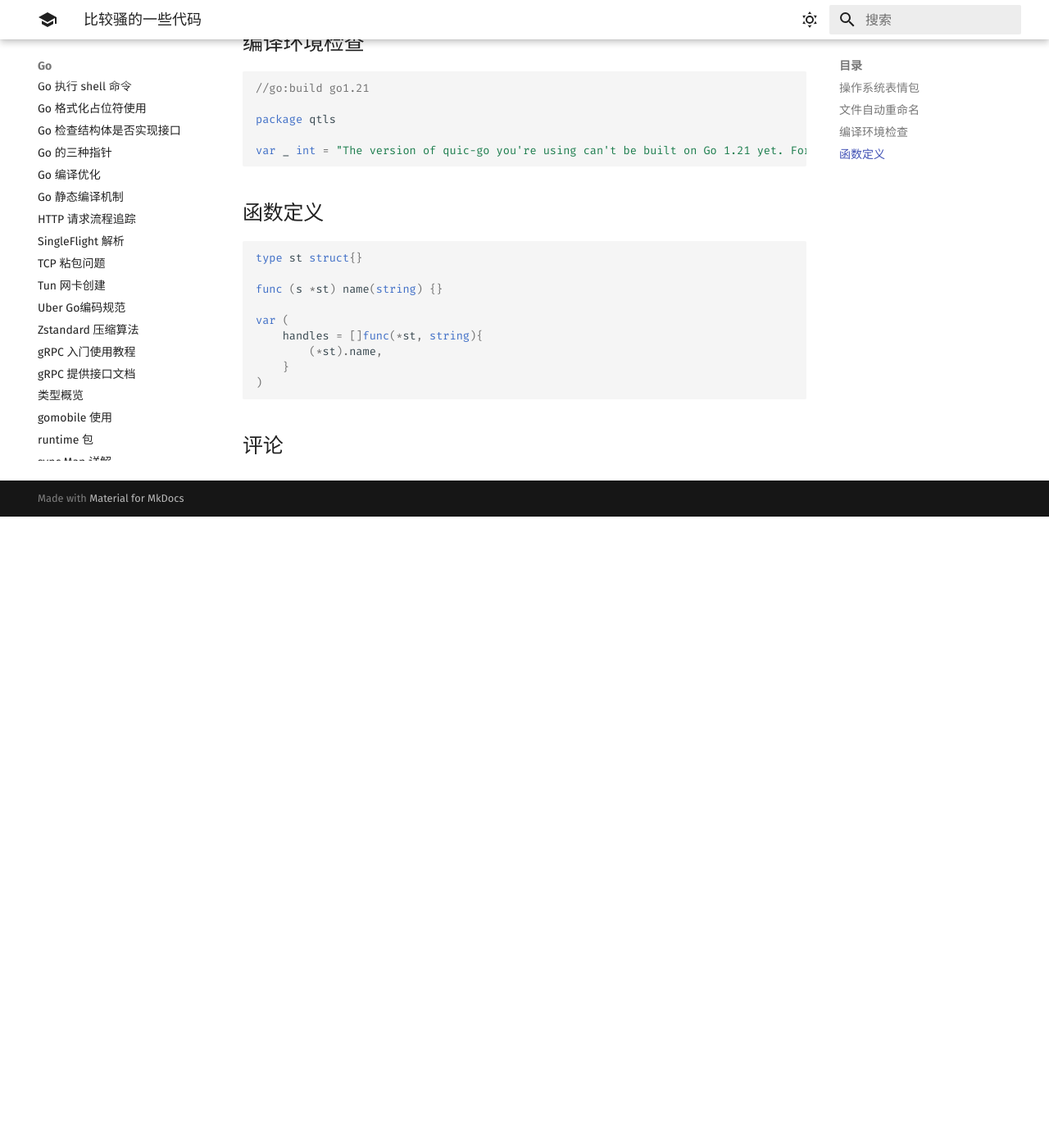
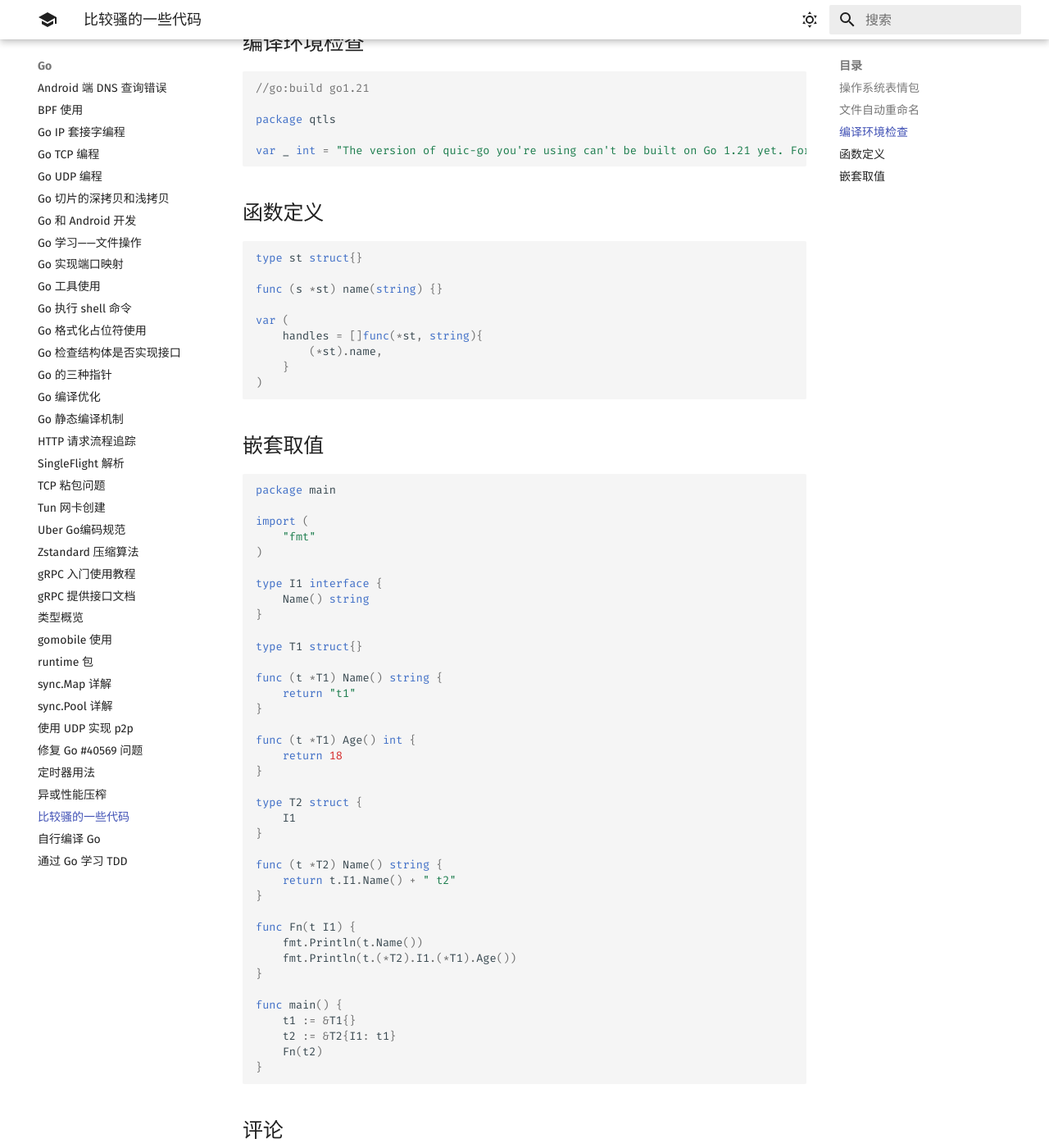
Before and after one commit to 1314liuwei/blog, an MkDocs documentation site: the page built from docs/Go/比较骚的一些代码.md, in a window 1280 px wide and 1400 px high, scrolled down 835 px. Shown: the whole window at 82% size. Built offline with MkDocs 1.6.1 and Material for MkDocs 9.7.7, drawn with Linux system fonts in a browser that asks for light colours; comment, search, counter and statistics services are not loaded; before the commit the page ends 1465 px from its top, so only the background shows below that.

Commit message:
2024/05/07 周二

````diff
--- a/docs/Go/比较骚的一些代码.md
+++ b/docs/Go/比较骚的一些代码.md
@@ -55,3 +55,46 @@ var (
 	}
 )
 ```
+
+## 嵌套取值
+
+```go
+package main
+
+import (
+	"fmt"
+)
+
+type I1 interface {
+	Name() string
+}
+
+type T1 struct{}
+
+func (t *T1) Name() string {
+	return "t1"
+}
+
+func (t *T1) Age() int {
+	return 18
+}
+
+type T2 struct {
+	I1
+}
+
+func (t *T2) Name() string {
+	return t.I1.Name() + " t2"
+}
+
+func Fn(t I1) {
+	fmt.Println(t.Name())
+	fmt.Println(t.(*T2).I1.(*T1).Age())
+}
+
+func main() {
+	t1 := &T1{}
+	t2 := &T2{I1: t1}
+	Fn(t2)
+}
+```
````
